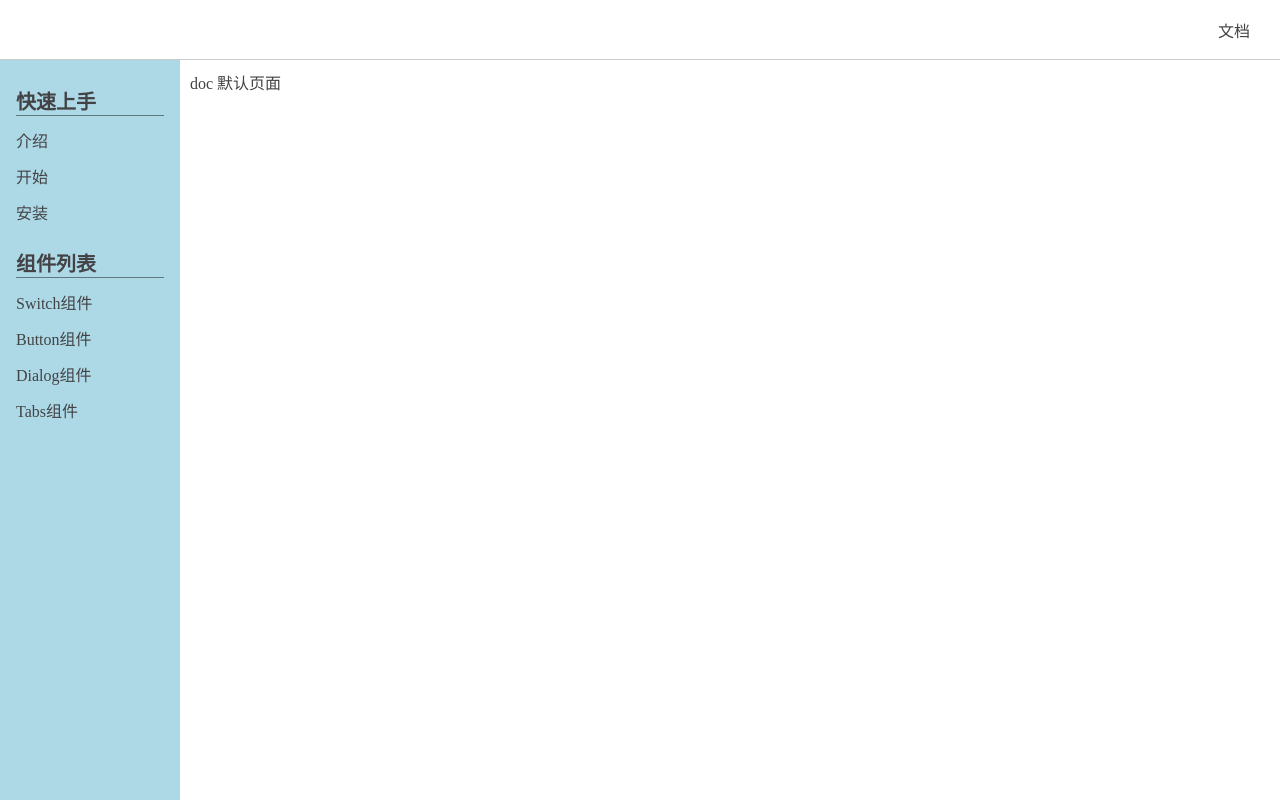
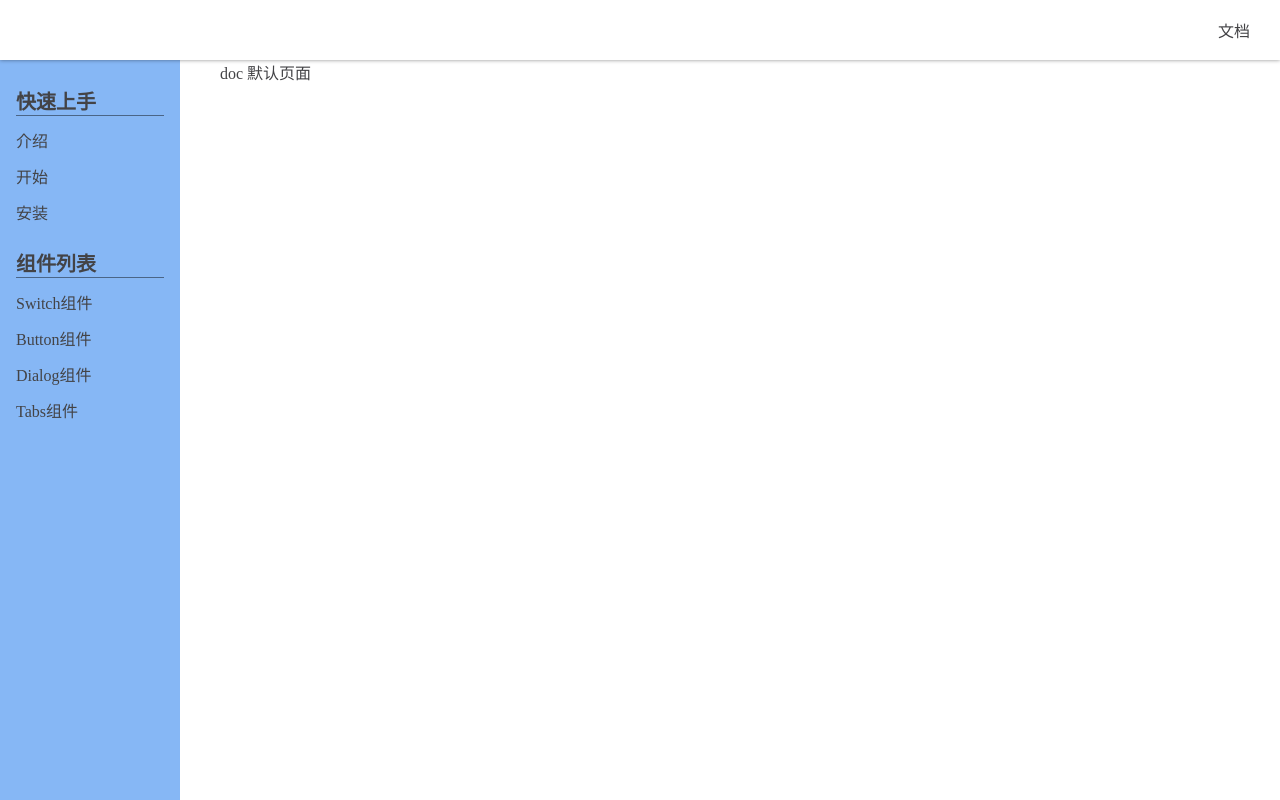
Before and after one commit to xmxshr/MUI-vue, a Vue app: page /#/doc in a window 1280 px wide. Built offline with nearby package versions, Linux system fonts and the light colour scheme.

Commit message:
refactor: 完善文档页样式

```diff
--- a/src/components/Topbar.vue
+++ b/src/components/Topbar.vue
@@ -53,7 +53,7 @@ export default {
 
   &.topbar-bg {
     background-color: #fff;
-    border-bottom: 1px solid #ccc;
+    box-shadow: 0 0 4px rgba(0, 0, 0, .45);
   }
 
   .topbar-logo {
--- a/src/views/Doc.vue
+++ b/src/views/Doc.vue
@@ -61,7 +61,7 @@ $aside-index: 10;
     display: none;
     width: 180px;
     padding: 16px 0;
-    background-color: #add8e6;
+    background-color: #86b7f5;
 
     &.show {
       display: block;
@@ -76,7 +76,7 @@ $aside-index: 10;
       padding-top: 66px;
     }
 
-    @media (min-width: 500px) {
+    @media (min-width: 501px) {
       display: block;
     }
   }
@@ -113,7 +113,7 @@ $aside-index: 10;
   .view {
     height: 100%;
     overflow-y: auto;
-    padding: 10px;
+    padding: 0 40px;
   }
 }
 </style>
```
